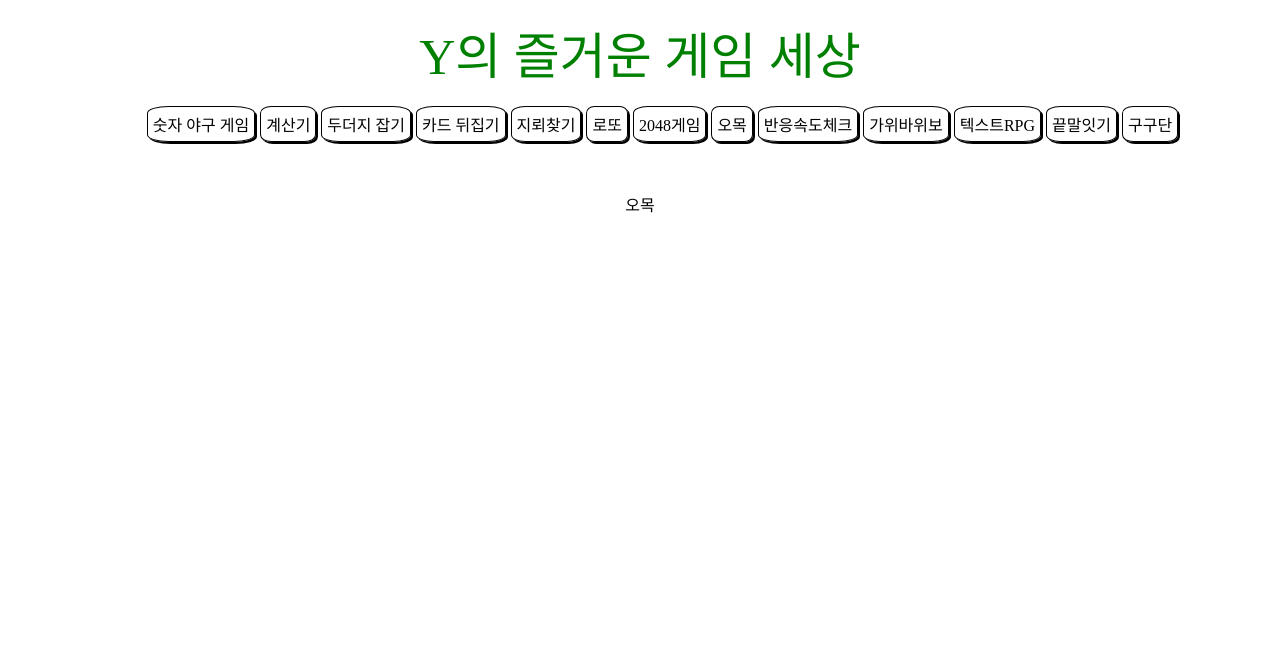
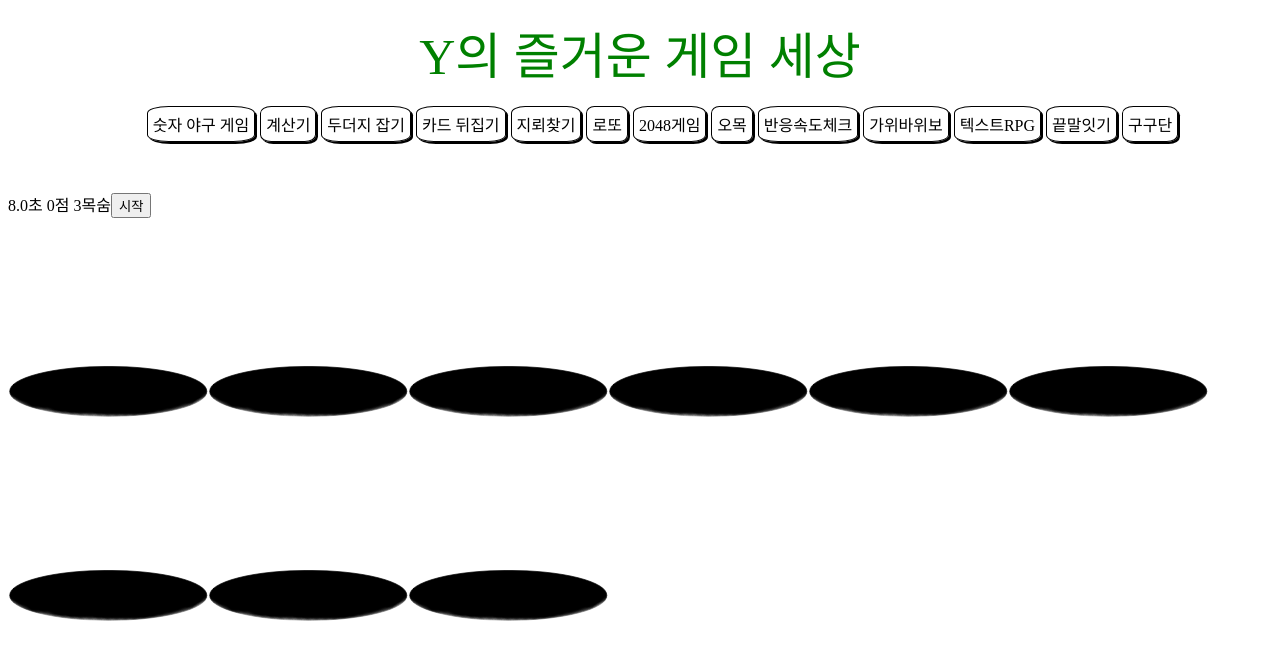
Before and after one commit to tomyhas59/reactGame, a React (Create React App) app: page /omok in a window 1280 px wide. Shown: the top 660 px of the page. Built offline with nearby package versions, Linux system fonts and the light colour scheme.

Commit message:
calculator update

```diff
--- a/src/App.css
+++ b/src/App.css
@@ -213,3 +213,56 @@ td.question {
   grid-template-columns: repeat(3, 1fr);
   gap: 10px;
 }
+
+.cell {
+  display: inline-block;
+  position: relative;
+  width: 200px;
+  height: 200px;
+  background: "yellow";
+  overflow: hidden;
+}
+.gopher,
+.bomb {
+  width: 200px;
+  height: 200px;
+  bottom: 0;
+  position: absolute;
+  transition: bottom 1s;
+}
+.bomb {
+  background: url("bomb.png") center center no-repeat;
+  background-size: 200px 200px;
+}
+.gopher {
+  background: url("gopher.png") center center no-repeat;
+  background-size: 200px 200px;
+}
+.dead {
+  background: url("dead_gopher.png") center center no-repeat;
+  background-size: 200px 200px;
+}
+
+.boom {
+  background: url("explode.png") center center no-repeat;
+  background-size: 200px 200px;
+}
+.hidden {
+  bottom: -200px;
+}
+.hole {
+  width: 200px;
+  height: 150px;
+  position: absolute;
+  bottom: 0;
+  background: url("mole-hole.png") center center no-repeat;
+  background-size: 200px 150px;
+}
+.hole-front {
+  width: 200px;
+  height: 30px;
+  position: absolute;
+  bottom: 0;
+  background: url("mole-hole-front.png") center center no-repeat;
+  background-size: 200px 30px;
+}
--- a/src/pages/Calculator.js
+++ b/src/pages/Calculator.js
@@ -38,40 +38,10 @@ const Calculator = () => {
   };
 
   const onClickOperator = (op) => {
-    if (numTwo) {
-      let calculatedResult;
-      switch (operator) {
-        case "+":
-          calculatedResult = parseFloat(numOne) + parseFloat(numTwo);
-          break;
-        case "-":
-          calculatedResult = parseFloat(numOne) - parseFloat(numTwo);
-          break;
-        case "/":
-          if (parseFloat(numTwo) === 0) {
-            alert("0으로 나눌 수 없습니다.");
-            clearCalculator();
-            return;
-          }
-          calculatedResult = parseFloat(numOne) / parseFloat(numTwo);
-          break;
-        case "*":
-          calculatedResult = parseFloat(numOne) * parseFloat(numTwo);
-          break;
-        default:
-          alert("올바른 연산자가 아닙니다.");
-          clearCalculator();
-          return;
-      }
-      setNumOne(calculatedResult.toString());
+    if (!numOne) return;
+    if (operator !== op) {
+      setOperator(op);
       setNumTwo("");
-      setResult(calculatedResult.toString());
-    }
-    if (numOne) {
-      setOperator(op);
-      setResult(result);
-    } else {
-      alert("숫자와 연산자를 모두 입력하세요.");
     }
   };
 
@@ -119,7 +89,11 @@ const Calculator = () => {
 
   return (
     <div>
-      <input style={{ textAlign: "right" }} readOnly value={operator} />
+      <input
+        style={{ textAlign: "right", fontSize: "50px", width: "300px" }}
+        readOnly
+        value={operator}
+      />
       <table>
         <tbody>
           {buttons.map((row, rowIndex) => (
@@ -127,6 +101,11 @@ const Calculator = () => {
               {row.map((btnText) => (
                 <td key={btnText}>
                   <button
+                    style={{
+                      width: "100px",
+                      height: "100px",
+                      fontSize: "50px",
+                    }}
                     onClick={() => {
                       if (btnText === "±") {
                         onMinusClick();
@@ -153,7 +132,7 @@ const Calculator = () => {
         readOnly
         type="text"
         value={result}
-        style={{ textAlign: "right" }}
+        style={{ textAlign: "right", fontSize: "50px", width: "300px" }}
       />
     </div>
   );
--- a/src/pages/CatchMole.js
+++ b/src/pages/CatchMole.js
@@ -9,55 +9,75 @@ import explodeImg from "../explode.png";
 
 const CatchMole = () => {
   const [moles, setMoles] = useState(
-    Array.from({ length: 9 }).fill({ type: null, clicked: false })
+    Array.from({ length: 9 }).fill({ type: null, clicked: false, rise: false })
   );
   const [isGameStarted, setIsGameStarted] = useState(false);
   const [score, setScore] = useState(0);
   const [lives, setLives] = useState(3);
-  const [time, setTime] = useState(8);
+  const [time, setTime] = useState(2110);
 
   const generateRandomMoles = useCallback(() => {
     setMoles((prevMoles) => {
       const updatedMoles = [...prevMoles];
-      const numberOfAppearances = Math.floor(Math.random() * 5) + 2;
+      const numberOfAppearances = Math.floor(Math.random() * 4);
 
-      for (let i = 0; i < numberOfAppearances; i++) {
+      for (let i = numberOfAppearances; i < 9; i++) {
         const index = Math.floor(Math.random() * 9);
         updatedMoles[index] =
           Math.random() < 0.5
-            ? { type: "mole", clicked: false }
-            : { type: "bomb", clicked: false };
+            ? { type: "mole", clicked: false, rise: true }
+            : { type: "bomb", clicked: false, rise: true };
       }
       return updatedMoles;
     });
+
+    setTimeout(() => {
+      setMoles((prevMoles) =>
+        prevMoles.map((mole) => (mole.rise ? { ...mole, rise: false } : mole))
+      );
+    }, 1000);
   }, []);
 
-  const handleMoleClick = (index) => {
+  const handleMoleClick = useCallback(
+    (index) => {
       if (moles[index].clicked) {
         return;
       }
       const updatedMoles = [...moles];
-    updatedMoles[index] = { ...updatedMoles[index], clicked: true };
+      updatedMoles[index] = {
+        ...updatedMoles[index],
+        clicked: true,
+        rise: false,
+      };
       setMoles(updatedMoles);
 
       setScore((prevScore) => prevScore + 1);
-  };
+    },
+    [moles]
+  );
 
-  const handleBombClick = (index) => {
+  const handleBombClick = useCallback(
+    (index) => {
       if (moles[index].clicked) {
         return;
       }
       const updatedMoles = [...moles];
-    updatedMoles[index] = { ...updatedMoles[index], clicked: true };
+      updatedMoles[index] = {
+        ...updatedMoles[index],
+        clicked: true,
+        rise: false,
+      };
       setMoles(updatedMoles);
       setLives((prevLives) => prevLives - 1);
-  };
+    },
+    [moles]
+  );
 
   useEffect(() => {
     if (isGameStarted) {
       const intervalId = setInterval(() => {
         generateRandomMoles();
-      }, 1000);
+      }, 2000);
       return () => {
         clearInterval(intervalId);
       };
@@ -74,10 +94,14 @@ const CatchMole = () => {
         alert(`게임 오버! 점수는 ${score}점`);
         setLives(3);
         setScore(0);
-        setTime(8);
+        setTime(20);
         setIsGameStarted(false);
         setMoles(
-          Array.from({ length: 9 }).fill({ type: null, clicked: false })
+          Array.from({ length: 9 }).fill({
+            type: null,
+            clicked: false,
+            rise: false,
+          })
         );
       }, 50);
     }
@@ -96,7 +120,7 @@ const CatchMole = () => {
       }, 100);
       return () => clearInterval(intervalId);
     }
-  }, [isGameStarted, score, time]);
+  }, [isGameStarted, time]);
 
   return (
     <>
@@ -114,12 +138,14 @@ const CatchMole = () => {
               <Gopher
                 onClick={() => handleMoleClick(index)}
                 clicked={mole.clicked}
+                rise={mole.rise}
               />
             )}
             {isGameStarted && mole.type === "bomb" && (
               <Bomb
                 onClick={() => handleBombClick(index)}
                 clicked={mole.clicked}
+                rise={mole.rise}
               />
             )}
             <HoleFront></HoleFront>
@@ -135,8 +161,8 @@ export default CatchMole;
 const HoleGrid = styled.div`
   display: grid;
   grid-template-columns: repeat(3, 1fr);
-  column-gap: 100px;
-  row-gap: 50px;
+  column-gap: 50px;
+  row-gap: 20px;
   justify-content: center;
 `;
 
@@ -148,44 +174,20 @@ const Cell = styled.div`
   overflow: hidden;
 `;
 
-const basicAnimation = keyframes`
-  0% {
-    bottom: -200px;
-  }
- 50% {
-    bottom: 0;
-  }
-  100% {
-    bottom: -200px;
-  }
-`;
-
-const fallAnimation = keyframes`
-  from {
-    bottom: 0;
-    opacity: 1;
-  }
-  to {
-    bottom: -200px;
-    opacity: 0;
-  }
-`;
-
 const Gopher = styled.div`
   background-image: url(${gopherImg});
+  position: absolute;
   width: 200px;
   height: 200px;
-  bottom: -200px;
-  position: absolute;
-  animation: ${basicAnimation} 2s ease-in-out forwards;
+  bottom: 0;
   background-size: contain;
-  transform-origin: bottom;
   opacity: 1;
-  transition: opacity 0.5s ease-in-out;
+  transition: transform 1s ease-in-out;
+  transform: translateY(${(props) => (props.rise ? "200px" : "0px")});
   ${(props) =>
     props.clicked &&
     css`
-      animation: ${fallAnimation} 1s ease-in-out forwards;
+      transform: translateY(200px);
       background-image: url(${deadImg});
     `}
 `;
@@ -195,7 +197,7 @@ const Bomb = styled(Gopher)`
   ${(props) =>
     props.clicked &&
     css`
-      animation: ${fallAnimation} 1s ease-in-out forwards;
+      transform: translateY(200px);
       background-image: url(${explodeImg});
     `}
 `;
--- a/src/pages/Omok.js
+++ b/src/pages/Omok.js
@@ -1,9 +1,157 @@
-import React from 'react';
+import React, { useState, useEffect } from "react";
+
+const Cell = ({ onMoleClick, onBombClick, gopherVisible, bombVisible }) => {
+  return (
+    <div className="cell">
+      <div className="hole"></div>
+      <div
+        className={`gopher ${gopherVisible ? "" : "hidden"}`}
+        onClick={onMoleClick}
+      ></div>
+      <div
+        className={`bomb ${bombVisible ? "" : "hidden"}`}
+        onClick={onBombClick}
+      ></div>
+      <div className="hole-front"></div>
+    </div>
+  );
+};
 
 const Omok = () => {
+  const [time, setTime] = useState(8);
+  const [score, setScore] = useState(0);
+  const [life, setLife] = useState(3);
+  const [started, setStarted] = useState(false);
+  const [gopherPercent] = useState(0.3);
+  const [bombPercent] = useState(0.5);
+  const [holes, setHoles] = useState(Array(9).fill(null));
+  let timerId;
+  let tickId;
+
+  useEffect(() => {
+    const tick = () => {
+      setHoles((prevHoles) => {
+        const newHoles = prevHoles.map((hole, index) => {
+          if (hole) return hole;
+
+          const randomValue = Math.random();
+
+          if (randomValue < gopherPercent) {
+            return setTimeout(() => {
+              setHoles((prevHoles) => {
+                const updatedHoles = [...prevHoles];
+                updatedHoles[index] = null;
+                return updatedHoles;
+              });
+            }, 1000);
+          } else if (randomValue < bombPercent) {
+            return setTimeout(() => {
+              setHoles((prevHoles) => {
+                const updatedHoles = [...prevHoles];
+                updatedHoles[index] = null;
+                return updatedHoles;
+              });
+            }, 1000);
+          }
+
+          return null;
+        });
+
+        return newHoles;
+      });
+    };
+
+    if (started) {
+      timerId = setInterval(() => {
+        setTime((prevTime) => {
+          if (prevTime <= 0.1) {
+            clearInterval(timerId);
+            clearInterval(tickId);
+            alert(`게임 오버! 점수는 ${score}점`);
+            resetGame();
+            return 0;
+          }
+          return (prevTime * 10 - 1) / 10;
+        });
+      }, 100);
+
+      tickId = setInterval(tick, 1000);
+
+      return () => {
+        clearInterval(timerId);
+        clearInterval(tickId);
+      };
+    }
+
+    return undefined;
+  }, [gopherPercent, bombPercent, started, score]);
+
+  const resetGame = () => {
+    setTime(8);
+    setScore(0);
+    setLife(3);
+    setStarted(false);
+    setHoles(Array(9).fill(null));
+  };
+
+  const handleStartClick = () => {
+    if (!started) {
+      setStarted(true);
+    }
+  };
+
+  const handleMoleClick = (index) => {
+    if (holes[index]) {
+      setScore((prevScore) => prevScore + 1);
+      clearTimeout(holes[index]);
+      setHoles((prevHoles) => {
+        const updatedHoles = [...prevHoles];
+        updatedHoles[index] = null;
+        return updatedHoles;
+      });
+    }
+  };
+
+  const handleBombClick = (index) => {
+    if (holes[index]) {
+      setLife((prevLife) => prevLife - 1);
+      clearTimeout(holes[index]);
+      setHoles((prevHoles) => {
+        const updatedHoles = [...prevHoles];
+        updatedHoles[index] = null;
+        return updatedHoles;
+      });
+
+      if (life === 1) {
+        clearInterval(tickId);
+        alert(`게임 오버! 점수는 ${score}점`);
+        resetGame();
+      }
+    }
+  };
+
   return (
     <div>
-      오목
+      <div>
+        <span id="timer">{time.toFixed(1)}</span>초{" "}
+        <span id="score">{score}</span>점 <span id="life">{life}</span>목숨
+        <button id="start" onClick={handleStartClick}>
+          시작
+        </button>
+      </div>
+      <div id="game">
+        <div className="row">
+          {holes.map((hole, index) => (
+            <Cell
+              key={index}
+              onMoleClick={() => handleMoleClick(index)}
+              onBombClick={() => handleBombClick(index)}
+              gopherVisible={hole !== null && Math.random() < gopherPercent}
+              bombVisible={hole !== null && Math.random() < bombPercent}
+            />
+          ))}
+        </div>
+      </div>
     </div>
   );
 };
```
Lines whose indentation alone changed are shown as unchanged.
